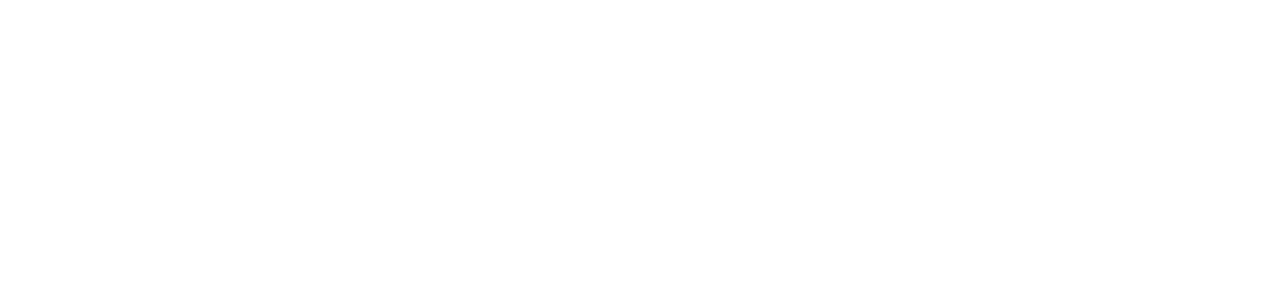
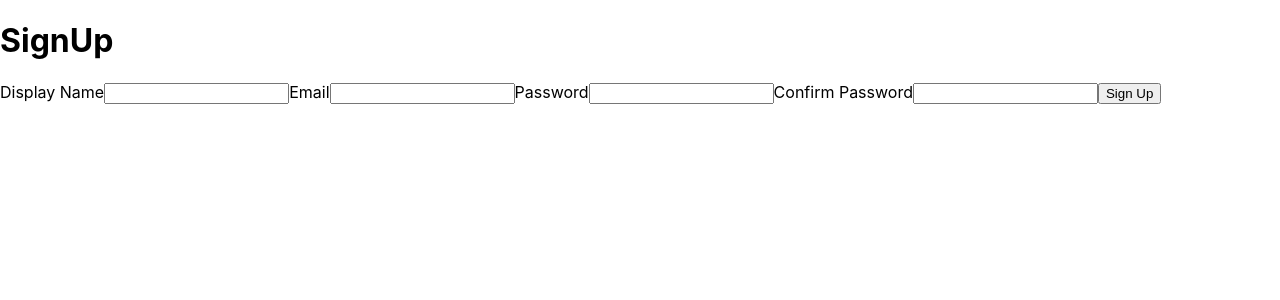
Before and after one commit to prolajumokeoni/WithBloom, a React (Create React App) app: page /SignUp in a window 1280 px wide. Before the commit this address had no page. Shown: the top 300 px of the page. Built offline with nearby package versions, Linux system fonts and the light colour scheme.

Commit message:
Add signup with email and password  for firebase

```diff
--- a/src/App.js
+++ b/src/App.js
@@ -1,7 +1,8 @@
 import { Routes, Route} from 'react-router-dom';
 import Coins from './components/Coins';
 import ExchangeRate from './components/ExchangeRate';
-import { SignIn } from './components/SignIn';
+import SignIn from './components/auth/SignIn';
+import SignUp from './components/auth/SignUp';
 
 
 const App = () => {
@@ -11,7 +12,7 @@
     <Route path="/exchangerate" element={<ExchangeRate/>} />
     <Route path="/exchangerate" element={<ExchangeRate/>} />
     <Route path="/SignIn" element={<SignIn/>} />
-    <Route path="/Sign" element={<SignIn/>} />
+    <Route path="/SignUp" element={<SignUp/>} />
 </Routes>
   )
 }
--- a/src/components/SignIn.jsx
+++ /dev/null
@@ -1,7 +0,0 @@
-import React from 'react'
-
-export const SignIn = () => {
-	return (
-		<div>SignIn</div>
-	)
-}
--- /dev/null
+++ b/src/components/auth/SignIn.jsx
@@ -0,0 +1,7 @@
+ const SignIn = () => {
+	return (
+		<div>SignIn</div>
+	)
+}
+
+export default SignIn;
--- /dev/null
+++ b/src/components/auth/SignUp.jsx
@@ -0,0 +1,95 @@
+import { useState } from "react";
+import { createAuthUserWithEmailAndPassword, createUserDocumentFromAuth } from "../../utils/firebase/firebase.utils";
+
+const defaultFormFields = {
+  displayName: "",
+  email: "",
+  password: "",
+  confirmPassword: "",
+};
+
+const SignUp = () => {
+  const [formFields, setFormFields] = useState(defaultFormFields);
+  const { displayName, email, password, confirmPassword } = formFields;
+
+  // console.log(formFields);
+	const resetFormFields = () => {
+		setFormFields(defaultFormFields);
+	}
+
+  const handleSubmit = async (event) => {
+    event.preventDefault();
+
+    if (password !== confirmPassword) {
+      alert("Passwords don't match");
+      return;
+    }
+
+    try {
+      const { user } = await createAuthUserWithEmailAndPassword(
+        email,
+        password
+      );
+     await createUserDocumentFromAuth(user, { displayName });
+		 resetFormFields();
+    } catch (error) {
+      if(error.code === 'auth/email-already-in-use'){
+				alert('Email already in use');
+			} else {
+				console.log('user not created encountered an error', error);
+			}
+    }
+  };
+
+  const handleChange = (event) => {
+    const { name, value } = event.target;
+
+    setFormFields({ ...formFields, [name]: value });
+  };
+
+  return (
+    <div>
+      <h1> SignUp</h1>
+      <form onClick={handleSubmit}>
+        <label>Display Name</label>
+        <input
+          type="text"
+          required
+          onChange={handleChange}
+          name="displayName"
+          value={displayName}
+        />
+
+        <label>Email</label>
+        <input
+          type="email"
+          name="email"
+          onChange={handleChange}
+          value={email}
+          required
+        />
+
+        <label>Password</label>
+        <input
+          type="password"
+          name="password"
+          onChange={handleChange}
+          value={password}
+          required
+        />
+
+        <label>Confirm Password</label>
+        <input
+          type="password"
+          name="confirmPassword"
+          onChange={handleChange}
+          value={confirmPassword}
+          required
+        />
+        <button type="submit"> Sign Up</button>
+      </form>
+    </div>
+  );
+};
+
+export default SignUp;
--- /dev/null
+++ b/src/utils/firebase/firebase.utils.js
@@ -0,0 +1,47 @@
+import { initializeApp } from "firebase/app";
+import { createUserWithEmailAndPassword, getAuth } from "firebase/auth";
+import { getFirestore, doc, getDoc, setDoc } from "firebase/firestore";
+
+const firebaseConfig = {
+  apiKey: "AIzaSyB1S3aCuhZrInMqqcTZTlMgc11xOZjypN0",
+  authDomain: "withbloom-ed430.firebaseapp.com",
+  projectId: "withbloom-ed430",
+  storageBucket: "withbloom-ed430.appspot.com",
+  messagingSenderId: "1087202800945",
+  appId: "1:1087202800945:web:4f7e1a4489655a6209ec10",
+};
+
+// Initialize Firebase
+const firebaseApp = initializeApp(firebaseConfig);
+
+export const auth = getAuth();
+
+export const db = getFirestore();
+
+export const createUserDocumentFromAuth = async (
+  userAuth,
+  additonalInformation
+) => {
+  if (!userAuth) return;
+  const userDocRef = doc(db, "users", userAuth.uid);
+  const userSnapShot = await getDoc(userDocRef);
+  if (!userSnapShot.exists()) {
+    const { displayName, email } = userAuth;
+    const createdAt = new Date();
+    try {
+      await setDoc(userDocRef, {
+        displayName,
+        email,
+        createdAt,
+        ...additonalInformation,
+      });
+    } catch (error) {
+      console.log("error creating user", error.message);
+    }
+  }
+};
+
+export const createAuthUserWithEmailAndPassword = async (email, password) => {
+  if (!email || !password) return;
+  return await createUserWithEmailAndPassword(auth, email, password);
+};
```
Also changed, not shown: src/components/SignUp.jsx (deleted, +0 -9 lines).
